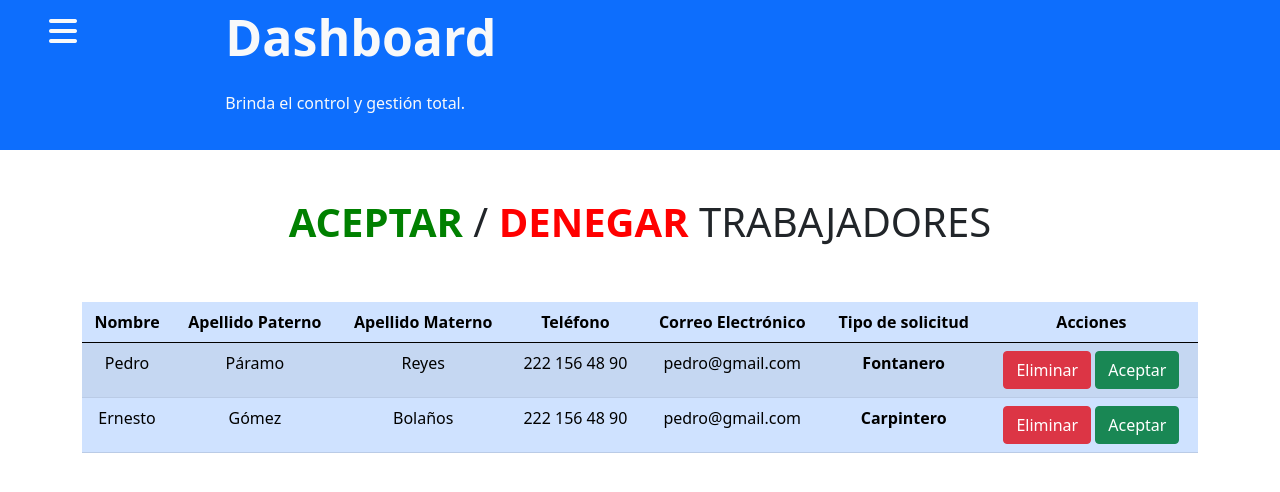
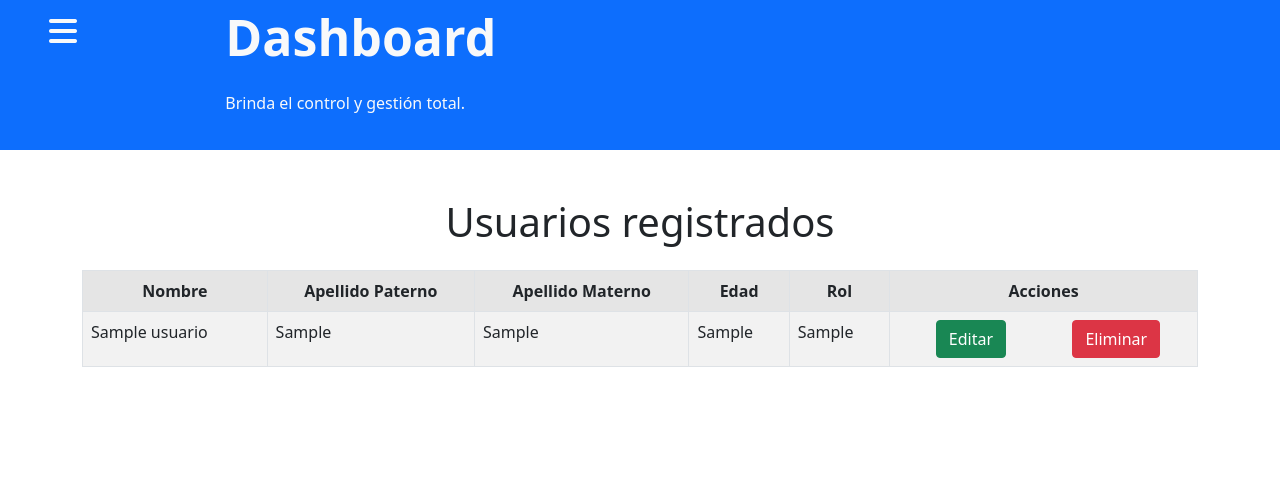
Before and after one commit to DonChambitasCompany/don_chambitas, a PHP site: page /views/views_administrador/aceptar_denegar.php in a window 1280 px wide. Shown: the top 492 px of the page. Run offline with PHP 8.4, Linux system fonts and the light colour scheme; tables that the repository leaves empty or names only in its code hold one stand-in row (values such as "Sample post").

Commit message:
Se agregaron cosas

```diff
--- a/login.php
+++ b/login.php
@@ -27,7 +27,7 @@ if($_SERVER['REQUEST_METHOD'] == 'POST'){
         header('Location: profiles/usuario.php');
         exit;
     }
-    else if($correo == 'admin' and $password =='db0b9674b9c50a7810c7ce0e58d707865acd7270c8f65400d07eee937b18a45fae5178a36368e4ef9cec82f5fd5faf4e6cf99683be9ff5b2851e204a875d2310'){
+    else if($correo == 'admin' and $password =='don_chambitas'){
         header('Location: views/administrador.php');
         exit;
     }
--- a/views/views_administrador/aceptar_denegar.php
+++ b/views/views_administrador/aceptar_denegar.php
@@ -1,3 +1,21 @@
+<?php
+include '../../register/process_register_php/conexion.php';
+try {
+    $conn = new PDO("mysql:host=$servername;dbname=$dbname", $username, $password);
+    $conn->setAttribute(PDO::ATTR_ERRMODE, PDO::ERRMODE_EXCEPTION);
+
+    // Consulta para obtener los datos de la tabla
+    $sql = "SELECT * FROM usuarios";
+    $stmt = $conn->prepare($sql);
+    $stmt->execute();
+    $resultados = $stmt->fetchAll(PDO::FETCH_ASSOC);
+} catch (PDOException $e) {
+    echo "Error: " . $e->getMessage();
+}
+?>
+
+
+
 <!DOCTYPE html>
 <html lang="en">
 
@@ -52,7 +70,7 @@
             <br>
             <li class="list-group mb-3 fw-bold fs-3"><a href="#" class="text-decoration-none text-black">Servicios</a></li>
             <br>
-            <li class="list-group mb-3 fw-bold fs-3"><a href="aceptar_denegar.php" class="text-decoration-none text-black">Aceptar / Denegar Trabajadores</a></li>
+            <li class="list-group mb-3 fw-bold fs-3"><a href="aceptar_denegar.php" class="text-decoration-none text-black">Usuarios</a></li>
         </ul>
     </div>
 </div>
@@ -68,65 +86,45 @@
 </div>
 </div>
 
-    <div class="container text-center">
-        <br>
-        <br>
-
-        <h1><strong style="color: green;">ACEPTAR</strong> / <strong style="color: red;">DENEGAR</strong> TRABAJADORES</h1>
-        <br>
-        <br>
-        <div class="table-responsive" style="overflow-x: hidden;">
-            <table class="table table-primary table-striped table-hover">
-                <thead>
+<div class="container mt-5" >
+        <h1 class="text-center mb-4">Usuarios registrados</h1>
+        <div class="table-responsive">
+            <table class="table table-bordered table-active table-striped">
+                <thead class="thead-dark text-center">
                     <tr>
-                        <th scope="col">Nombre</th>
-                        <th scope="col">Apellido Paterno</th>
-                        <th scope="col">Apellido Materno</th>
-                        <th scope="col">Teléfono</th>
-                        <th scope="col">Correo Electrónico</th>
-                        <th scope="col">Tipo de solicitud</th>
-                        <th scope="col">Acciones</th>
-
+                        <th>Nombre</th>
+                        <th>Apellido Paterno</th>
+                        <th>Apellido Materno</th>
+                        <th>Edad</th>
+                        <th>Rol</th>
+                        <th>Acciones</th>
                     </tr>
                 </thead>
                 <tbody>
-                    <tr class="">
-                        <td scope="row">Pedro</td>
-                        <td>Páramo</td>
-                        <td>Reyes</td>
-                        <td>222 156 48 90</td>
-                        <td>pedro@gmail.com</td>
-                        <td><strong>Fontanero</strong></td>
-
+                    <?php foreach ($resultados as $row) { ?>
+                        <tr>
+                            <td><?php echo $row['nombre_usuario']; ?></td>
+                            <td><?php echo $row['apellido_paterno']; ?></td>
+                            <td><?php echo $row['apellido_materno']; ?></td>
+                            <td><?php echo $row['edad']; ?></td>
+                            <td><?php echo $row['rol']; ?></td>
                             <td>
+                                <div class="container text-center">
                                     <div class="row">
-                                <div class="col-12">
+                                        <div class="col-6">
+                                            <button class="btn btn-success">Editar</button>
+                                        </div>
+                                        <div class="col-6">
                                             <button class="btn btn-danger">Eliminar</button>
-                                    <button class="btn btn-success">Aceptar</button>
+                                        </div>
                                     </div>
                                 </div>
                             </td>
                         </tr>
-                    <tr class="">
-                        <td scope="row">Ernesto</td>
-                        <td>Gómez</td>
-                        <td>Bolaños</td>
-                        <td>222 156 48 90</td>
-                        <td>pedro@gmail.com</td>
-                        <td><strong>Carpintero</strong></td>
-                        <td>
-                            <div class="row">
-                                <div class="col-12">
-                                    <button class="btn btn-danger">Eliminar</button>
-                                    <button class="btn btn-success">Aceptar</button>
-                                </div>
-                            </div>
-                        </td>
-                    </tr>
+                    <?php } ?>
                 </tbody>
             </table>
         </div>
-
     </div>
 
 
--- a/views/views_administrador/clientes.php
+++ b/views/views_administrador/clientes.php
@@ -68,7 +68,7 @@ try {
             <br>
             <li class="list-group mb-3 fw-bold fs-3"><a href="servicios.php" class="text-decoration-none text-black">Servicios</a></li>
             <br>
-            <li class="list-group mb-3 fw-bold fs-3"><a href="aceptar_denegar.php" class="text-decoration-none text-black">Aceptar / Denegar Trabajadores</a></li>
+            <li class="list-group mb-3 fw-bold fs-3"><a href="aceptar_denegar.php" class="text-decoration-none text-black">Usuarios</a></li>
         </ul>
     </div>
 </div>
@@ -94,7 +94,7 @@ try {
                         <th>Apellido Paterno</th>
                         <th>Apellido Materno</th>
                         <th>Edad</th>
-                        <th>Fotografía</th>
+                        <th>Rol</th>
                         <th>Acciones</th>
                     </tr>
                 </thead>
@@ -105,7 +105,7 @@ try {
                             <td><?php echo $row['apellido_paterno']; ?></td>
                             <td><?php echo $row['apellido_materno']; ?></td>
                             <td><?php echo $row['edad']; ?></td>
-                            <td><?php echo $row['cuenta_id']; ?></td>
+                            <td><?php echo $row['rol']; ?></td>
                             <td>
                                 <div class="container text-center">
                                     <div class="row">
--- a/views/views_administrador/servicios.php
+++ b/views/views_administrador/servicios.php
@@ -50,7 +50,7 @@
             <br>
             <li class="list-group mb-3 fw-bold fs-3"><a href="#" class="text-decoration-none text-black">Servicios</a></li>
             <br>
-            <li class="list-group mb-3 fw-bold fs-3"><a href="aceptar_denegar.php" class="text-decoration-none text-black">Aceptar / Denegar Trabajadores</a></li>
+            <li class="list-group mb-3 fw-bold fs-3"><a href="aceptar_denegar.php" class="text-decoration-none text-black">Usuarios</a></li>
         </ul>
     </div>
 </div>
--- a/views/views_administrador/trabajadores.php
+++ b/views/views_administrador/trabajadores.php
@@ -69,7 +69,7 @@ try {
                     <br>
                     <li class="list-group mb-3 fw-bold fs-3"><a href="servicios.php" class="text-decoration-none text-black">Servicios</a></li>
                     <br>
-                    <li class="list-group mb-3 fw-bold fs-3"><a href="aceptar_denegar.php" class="text-decoration-none text-black">Aceptar / Denegar Trabajadores</a></li>
+                    <li class="list-group mb-3 fw-bold fs-3"><a href="aceptar_denegar.php" class="text-decoration-none text-black">Usuarios</a></li>
                 </ul>
             </div>
         </div>
```
Also changed, not shown: views/administrador.php (+16 -4 lines). Lines whose indentation alone changed are shown as unchanged.
